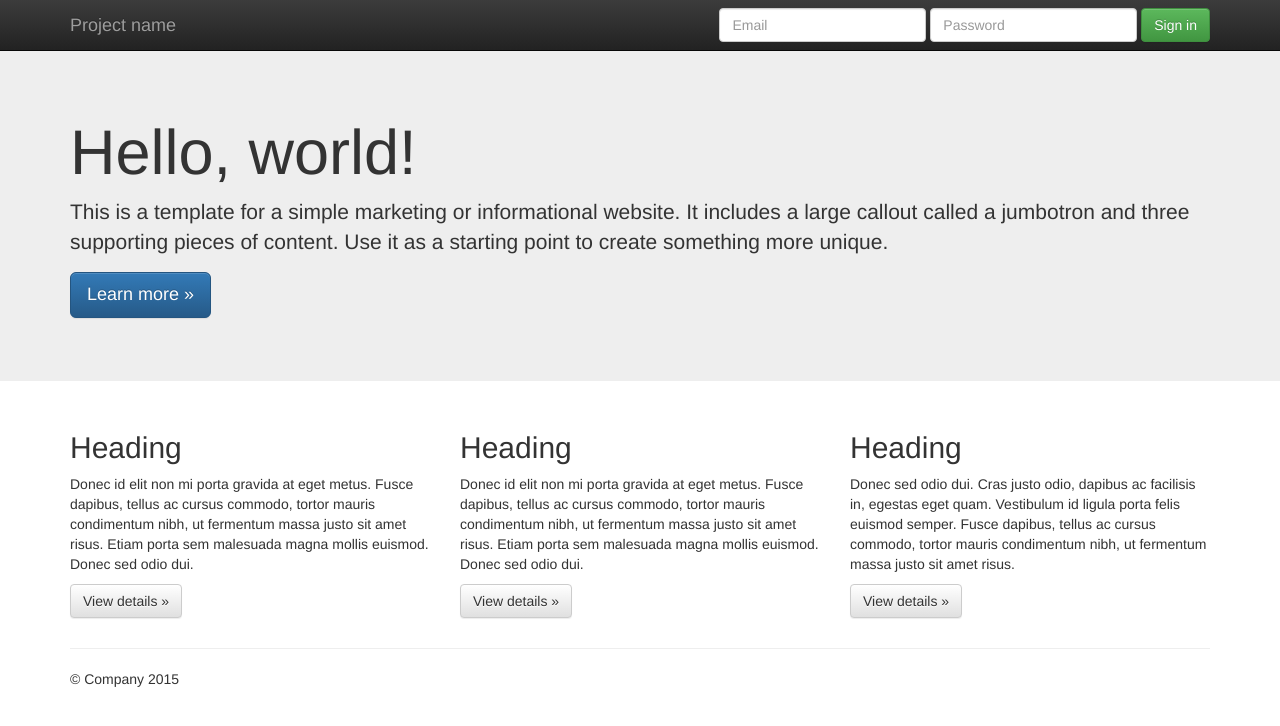
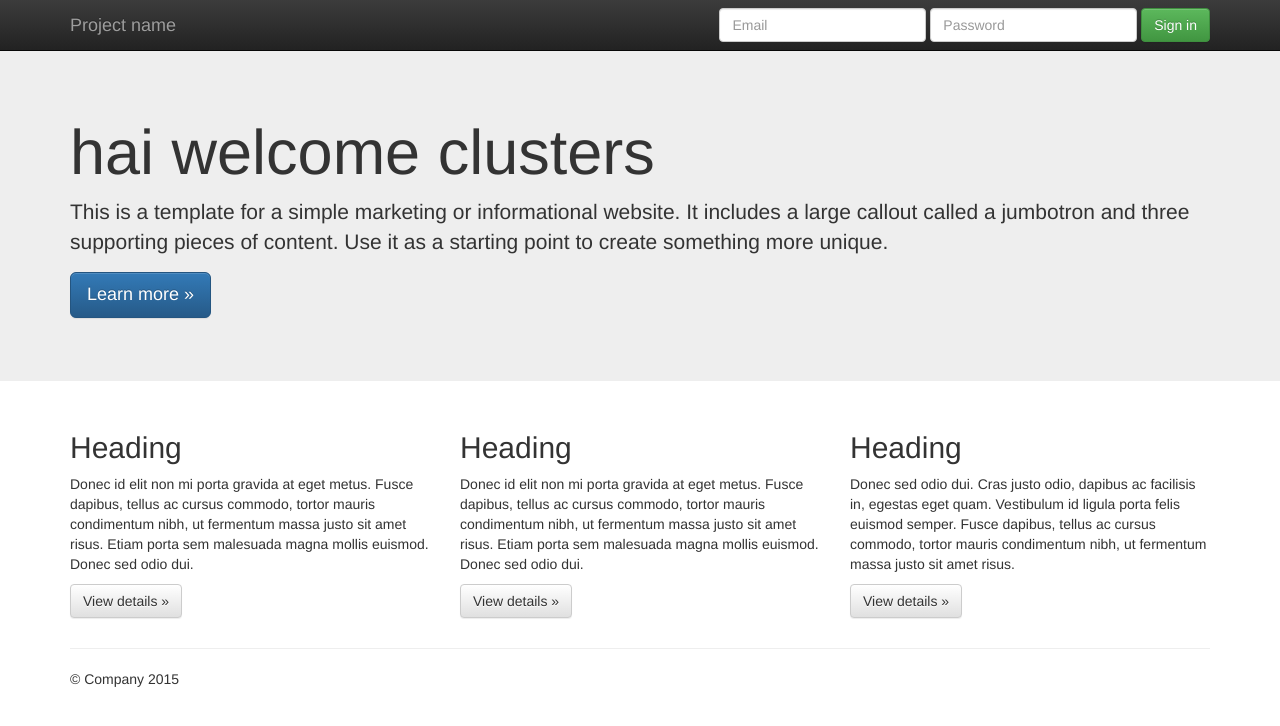
Before and after one commit to Pramodxp/practice, a plain HTML site: page index.html in a window 1280 px wide. Drawn offline with nearby package versions, Linux system fonts and the light colour scheme.

Commit message:
changes made by other developer in master branch

```diff
--- a/index.html
+++ b/index.html
@@ -55,7 +55,7 @@
     <!-- Main jumbotron for a primary marketing message or call to action -->
     <div class="jumbotron">
       <div class="container">
-        <h1>Hello, world!</h1>
+        <h1>hai welcome clusters</h1>
         <p>This is a template for a simple marketing or informational website. It includes a large callout called a jumbotron and three supporting pieces of content. Use it as a starting point to create something more unique.</p>
         <p><a class="btn btn-primary btn-lg" href="#" role="button">Learn more &raquo;</a></p>
       </div>
```
